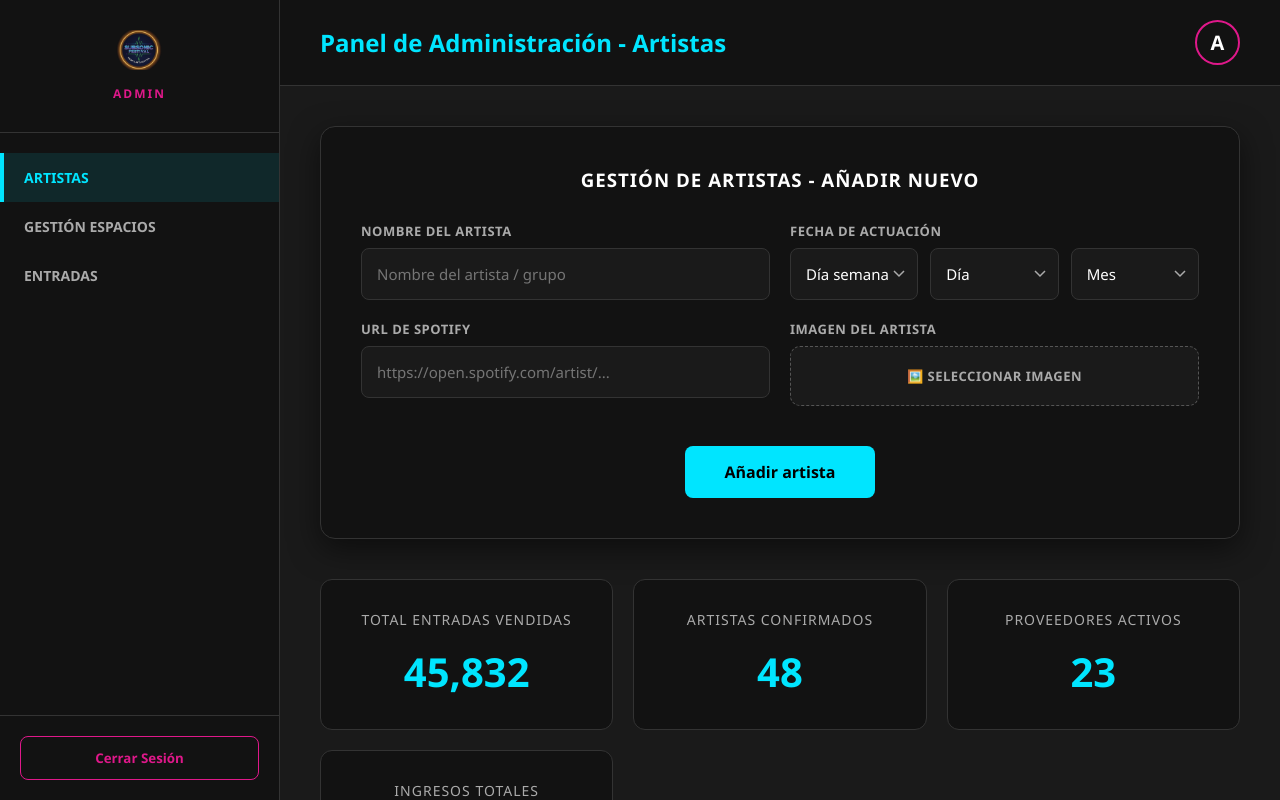
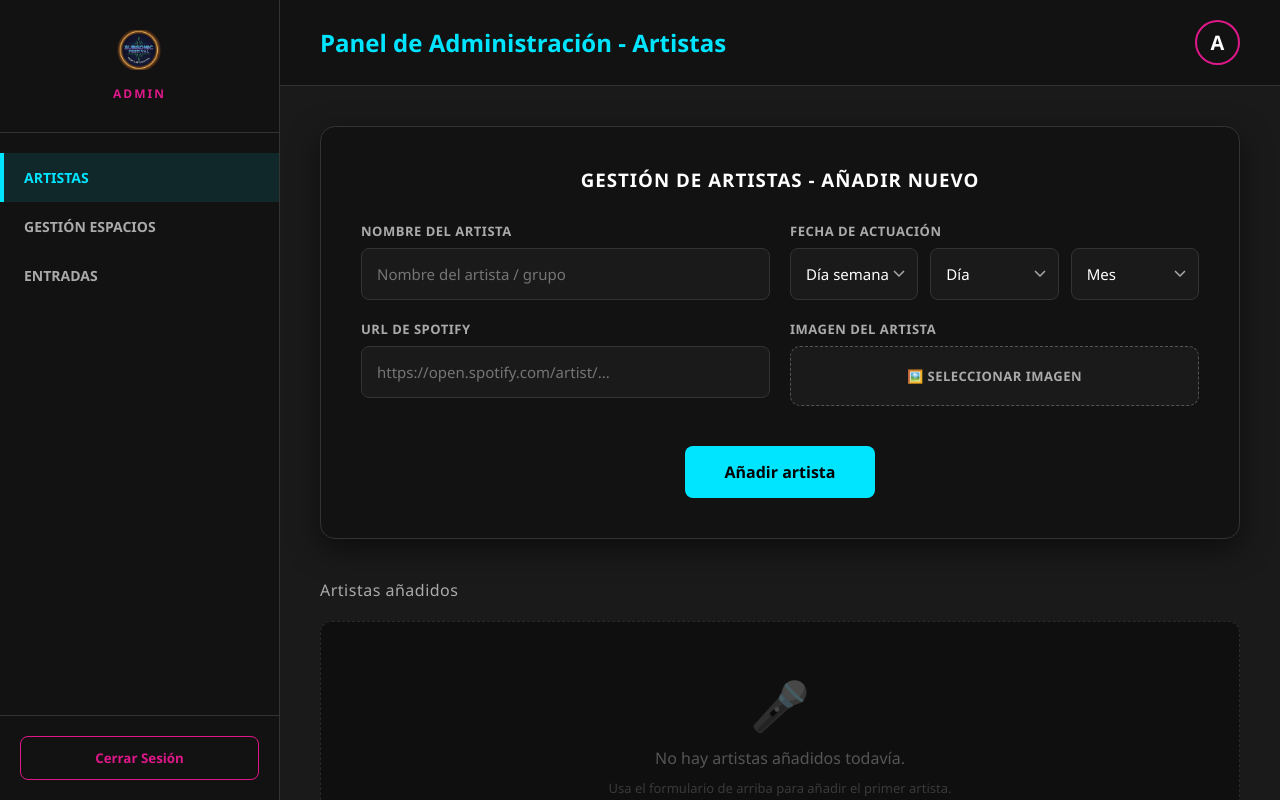
Before and after one commit to antonioRodriguez7/Proyecto-PI-Fronted, a React (Vite) app: page /perfil-admin in a window 1280 px wide. Built offline with nearby package versions, Linux system fonts and the light colour scheme.

Commit message:
Cambio de campo direccion por nombre usuario en registro y rediseño ventana gestion artistas y entradas

```diff
--- a/src/pages/Perfil_Admin/Perfil_Admin.css
+++ b/src/pages/Perfil_Admin/Perfil_Admin.css
@@ -593,6 +593,18 @@
 .btn-contact {
     background-color: #df188a;
     color: white;
+    text-decoration: none;
+    display: inline-flex;
+    align-items: center;
+    justify-content: center;
+    flex: 1;
+    min-width: 150px;
+    padding: 12px 24px;
+    border-radius: 8px;
+    font-weight: bold;
+    cursor: pointer;
+    transition: all 0.3s;
+    border: none;
 }
 
 .btn-contact:hover {
@@ -1101,3 +1113,34 @@
 .artista-card-img-label:hover .artista-card-img-overlay {
     opacity: 1;
 }
+
+/* Estado vacío artistas */
+.artistas-empty {
+    display: flex;
+    flex-direction: column;
+    align-items: center;
+    justify-content: center;
+    padding: 50px 20px;
+    color: #555;
+    text-align: center;
+    gap: 10px;
+    border: 1px dashed #2a2a2a;
+    border-radius: 12px;
+    background-color: #0f0f0f;
+}
+
+.artistas-empty-icon {
+    font-size: 48px;
+    opacity: 0.4;
+}
+
+.artistas-empty p {
+    font-size: 16px;
+    color: #555;
+    margin: 0;
+}
+
+.artistas-empty-sub {
+    font-size: 13px !important;
+    color: #3a3a3a !important;
+}
--- a/src/pages/Perfil_Admin/Perfil_Admin.jsx
+++ b/src/pages/Perfil_Admin/Perfil_Admin.jsx
@@ -405,9 +405,17 @@ function Perfil_Admin() {
                         </div>
 
                         {/* ARTISTAS AÑADIDOS */}
-                        {artistas.length > 0 && (
                         <div className="artistas-existentes">
                             <h3 className="entradas-existentes-title">Artistas añadidos</h3>
+
+                            {artistas.length === 0 ? (
+                                <div className="artistas-empty">
+                                    <span className="artistas-empty-icon">🎤</span>
+                                    <p>No hay artistas añadidos todavía.</p>
+                                    <p className="artistas-empty-sub">Usa el formulario de arriba para añadir el primer artista.</p>
+                                </div>
+                            ) : (
+                                <>
                                     <div className="artistas-grid">
                                         {artistas.map(artista => (
                                             <div key={artista.id} className="artista-card">
@@ -492,7 +500,7 @@ function Perfil_Admin() {
                                                         rel="noopener noreferrer"
                                                         className="artista-spotify-link"
                                                     >
-                                                    🎵 Abrir en Spotify
+                                                        Abrir en Spotify
                                                     </a>
                                                 )}
                                             </div>
@@ -501,8 +509,9 @@ function Perfil_Admin() {
                                     <div className="entradas-save">
                                         <button className="btn-guardar">Guardar cambios</button>
                                     </div>
+                                </>
+                            )}
                         </div>
-                        )}
 
                         <div className="admin-stats">
                             <div className="stat-card">
@@ -699,7 +708,12 @@ function Perfil_Admin() {
 
                             {selectedEspacio.disponibilidad === 'Reservado' && (
                                 <div className="modal-actions">
-                                    <button className="btn-contact">Contactar Proveedor</button>
+                                    <a
+                                        className="btn-contact"
+                                        href={`mailto:${selectedEspacio.negocio?.email || ''}?subject=${encodeURIComponent(`Consulta sobre espacio: ${selectedEspacio.nombre}`)}&body=${encodeURIComponent(`Hola${selectedEspacio.negocio?.nombre ? `, ${selectedEspacio.negocio.nombre}` : ''},\n\nMe pongo en contacto en relación al espacio "${selectedEspacio.nombre}" (${selectedEspacio.lugar}) reservado para el Subsonic Festival 2026.\n\n[Escribe aquí tu mensaje]\n\nUn saludo,\nEquipo Subsonic Festival`)}`}
+                                    >
+                                        Contactar Proveedor
+                                    </a>
                                 </div>
                             )}
                         </div>
@@ -783,6 +797,14 @@ function Perfil_Admin() {
                         {/* GESTIONAR EXISTENTES */}
                         <div className="entradas-existentes">
                             <h3 className="entradas-existentes-title">Gestionar entradas existentes</h3>
+
+                            {entradas.length === 0 ? (
+                                <div className="artistas-empty">
+                                    <span className="artistas-empty-icon">🎟️</span>
+                                    <p>No hay entradas creadas todavía.</p>
+                                    <p className="artistas-empty-sub">Usa el formulario de arriba para añadir la primera entrada.</p>
+                                </div>
+                            ) : (
                                 <div className="entradas-grid">
                                     {entradas.map(entrada => (
                                         <div key={entrada.id} className="entrada-card">
@@ -837,9 +859,12 @@ function Perfil_Admin() {
                                         </div>
                                     ))}
                                 </div>
+                            )}
+                            {entradas.length > 0 && (
                                 <div className="entradas-save">
                                     <button className="btn-guardar">Guardar</button>
                                 </div>
+                            )}
                         </div>
 
                     </div>
--- a/src/pages/Registro/Registro.jsx
+++ b/src/pages/Registro/Registro.jsx
@@ -32,7 +32,7 @@ function Registro() {
                     <form className="registro-form">
                         <input type="text" placeholder="Nombre Completo" />
                         <input type="email" placeholder="Correo electrónico" />
-                        <input type="text" placeholder="Dirección" />
+                        <input type="text" placeholder="Nombre de usuario" />
                         <input type="password" placeholder="Contraseña" />
                         <input type="password" placeholder="Confirmar contraseña" />
                     </form>
```
Lines whose indentation alone changed are shown as unchanged.
